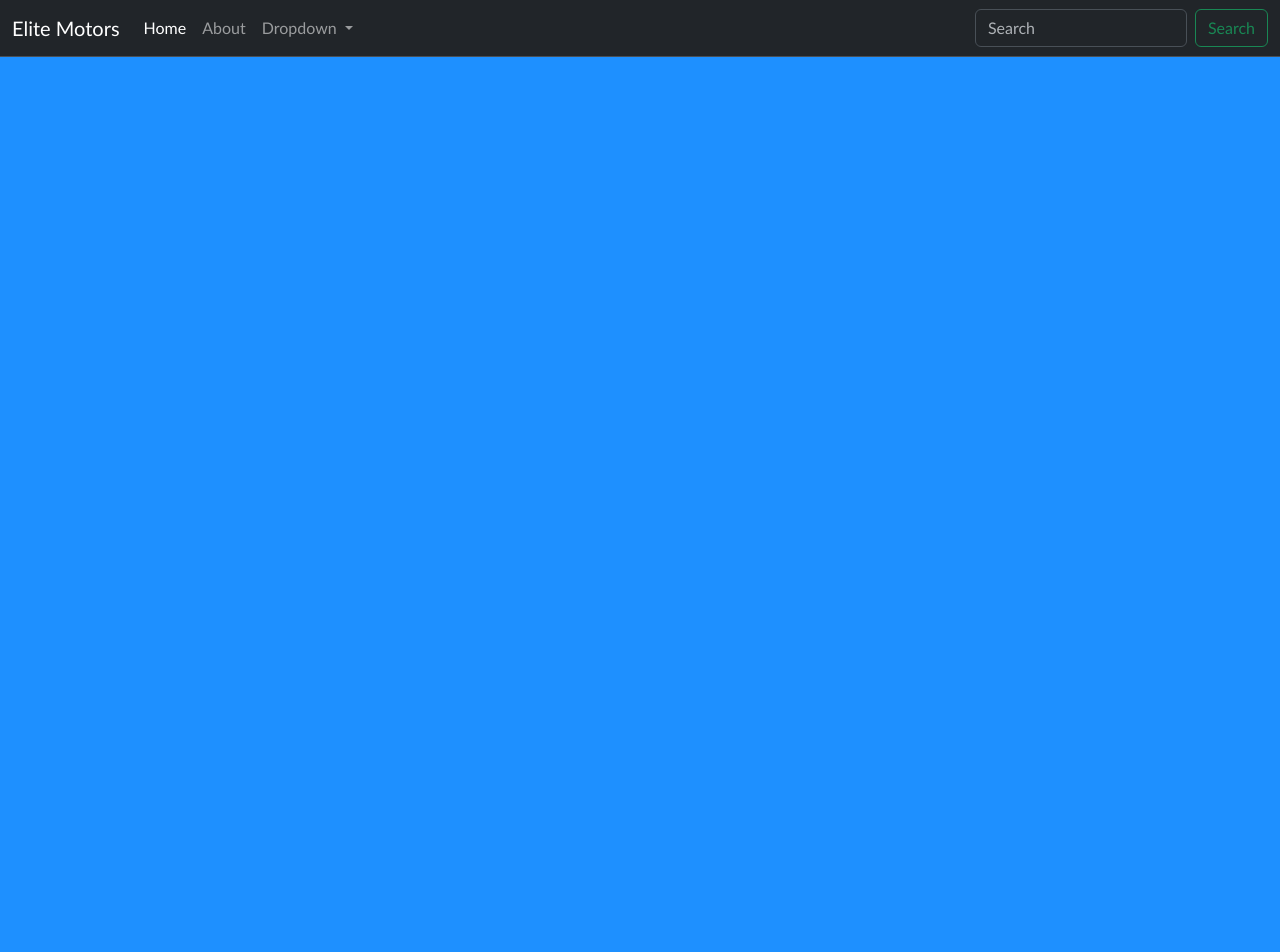
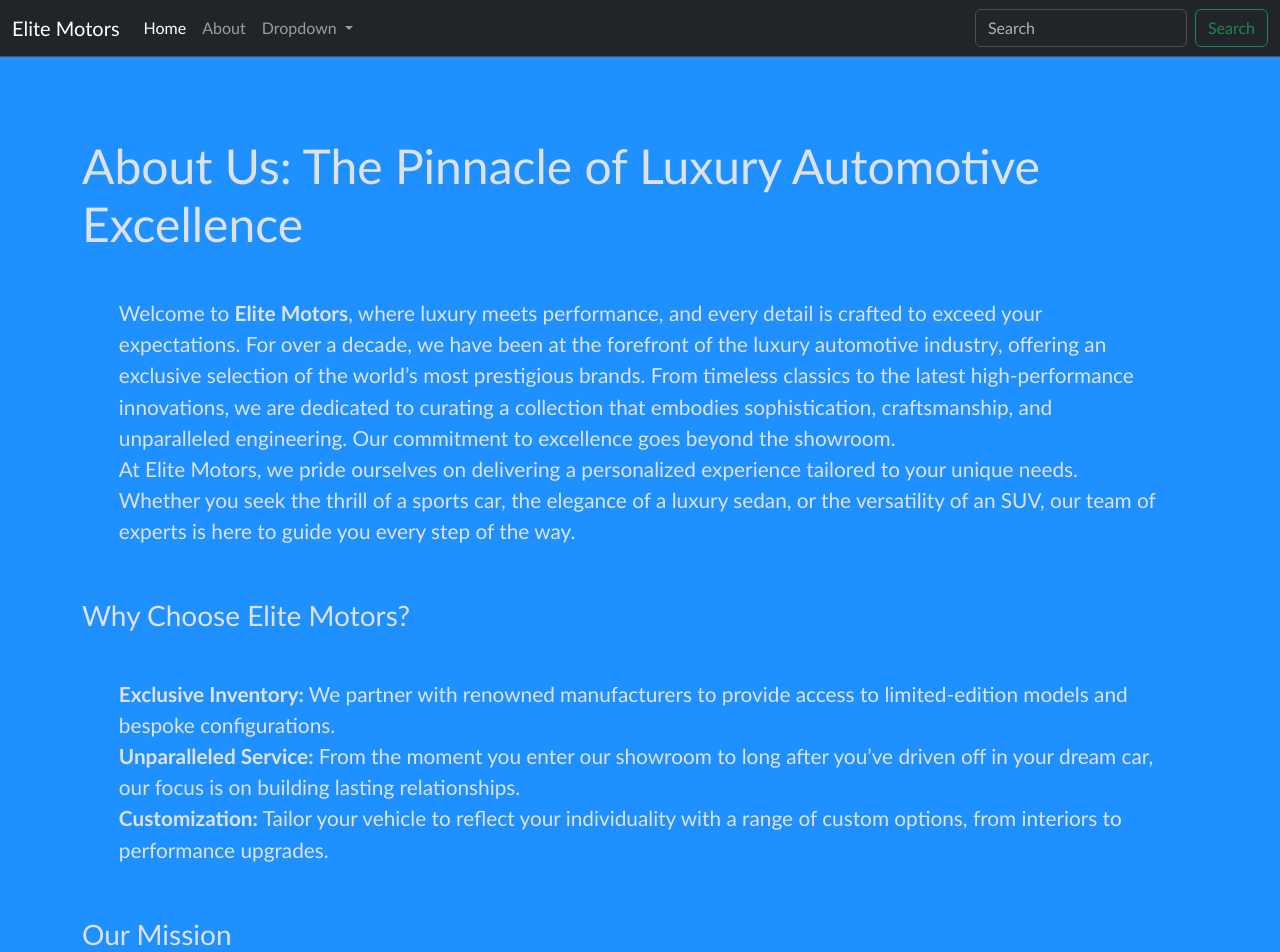
Before and after one commit to Quarky25/ecommerclone, an Angular app: page /about in a window 1280 px wide. Before the commit this address led to /. Shown: the top 952 px of the page. Before the commit the page ends 800 px from the top, so only its background shows below. Built offline with nearby package versions, Linux system fonts and the light colour scheme.

Commit message:
Modified text, added effect

```diff
--- a/src/app/about-us/about-us.component.css
+++ b/src/app/about-us/about-us.component.css
@@ -0,0 +1,26 @@
+.container {
+  margin-top: 5rem;
+  opacity: 0;
+  transform: translateY(20px);
+  animation: slideIn 1s ease-out forwards;
+}
+
+p {
+  font-size: 1.3rem;
+  padding: 2.3rem;
+}
+
+h2 {
+  font-size: 3rem;
+}
+
+@keyframes slideIn {
+  0% {
+    opacity: 0;
+    transform: translateY(20px);
+  }
+  100% {
+    opacity: 1;
+    transform: translateY(0);
+  }
+}
--- a/src/app/about-us/about-us.component.html
+++ b/src/app/about-us/about-us.component.html
@@ -1,28 +1,31 @@
+<div class="container">
   <h2>About Us: The Pinnacle of Luxury Automotive Excellence</h2>
 
   <p>
-  Welcome to <strong>Elite Motors</strong>, where luxury meets performance, and
-  every detail is crafted to exceed your expectations. For over a decade, we
-  have been at the forefront of the luxury automotive industry, offering an
+    Welcome to <strong>Elite Motors</strong>, where luxury meets performance,
+    and every detail is crafted to exceed your expectations. For over a decade,
+    we have been at the forefront of the luxury automotive industry, offering an
     exclusive selection of the world’s most prestigious brands. From timeless
     classics to the latest high-performance innovations, we are dedicated to
     curating a collection that embodies sophistication, craftsmanship, and
     unparalleled engineering. Our commitment to excellence goes beyond the
-  showroom. At Elite Motors, we pride ourselves on delivering a personalized
-  experience tailored to your unique needs. Whether you seek the thrill of a
-  sports car, the elegance of a luxury sedan, or the versatility of an SUV, our
-  team of experts is here to guide you every step of the way.
+    showroom.<br />
+    At Elite Motors, we pride ourselves on delivering a personalized experience
+    tailored to your unique needs. Whether you seek the thrill of a sports car,
+    the elegance of a luxury sedan, or the versatility of an SUV, our team of
+    experts is here to guide you every step of the way.
   </p>
 
   <h3>Why Choose Elite Motors?</h3>
   <p>
     <strong>Exclusive Inventory:</strong> We partner with renowned manufacturers
     to provide access to limited-edition models and bespoke configurations.
-  <strong>Unparalleled Service:</strong> From the moment you enter our showroom
-  to long after you’ve driven off in your dream car, our focus is on building
-  lasting relationships. <strong>Customization:</strong> Tailor your vehicle to
-  reflect your individuality with a range of custom options, from interiors to
-  performance upgrades.
+    <br /><strong>Unparalleled Service:</strong> From the moment you enter our
+    showroom to long after you’ve driven off in your dream car, our focus is on
+    building lasting relationships.<br />
+    <strong>Customization:</strong> Tailor your vehicle to reflect your
+    individuality with a range of custom options, from interiors to performance
+    upgrades.
   </p>
   <h3>Our Mission</h3>
   <p>
@@ -34,3 +37,4 @@
 
     <strong>Elite Motors</strong> – Where Luxury Drives Excellence.
   </p>
+</div>
--- a/src/app/app-routing.module.ts
+++ b/src/app/app-routing.module.ts
@@ -2,11 +2,13 @@
 import { RouterModule, Routes } from '@angular/router';
 import { HomePageComponent } from './home-page/home-page.component';
 import { ContactUsComponent } from './contact-us/contact-us.component';
+import { AboutUsComponent } from './about-us/about-us.component';
 
 
 const routes: Routes = [
   {path: "", component: HomePageComponent},
   {path: "contact", component: ContactUsComponent},
+  {path: "about", component: AboutUsComponent},
 
 
 ];
```
Lines whose indentation alone changed are shown as unchanged.
